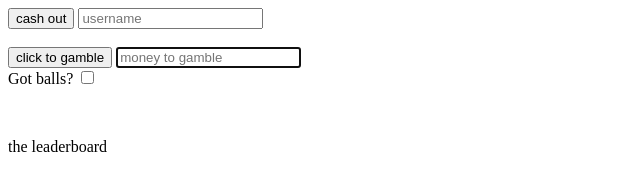
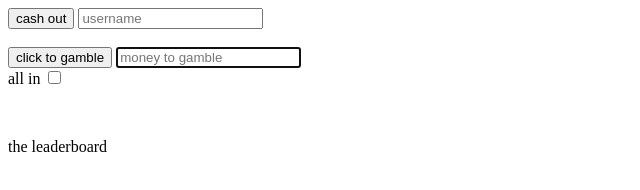
Before and after one commit to bad-frontend-dev/gambling, a website: page public/index.html in a window 1280 px wide. Shown: the full height of the page, 0-640 px from the left. Drawn offline with Linux system fonts and the light colour scheme; no server answers.

Commit message:
changed label message

```diff
--- a/public/index.html
+++ b/public/index.html
@@ -23,7 +23,7 @@
             <input id="bet" type="text" placeholder="money to gamble" />
         </div>
         <div>
-            <label>Got balls?</label>
+            <label>all in</label>
             <input type="checkbox" id="enable_all_in" />
         </div>
         <p id="money"></p>
```
